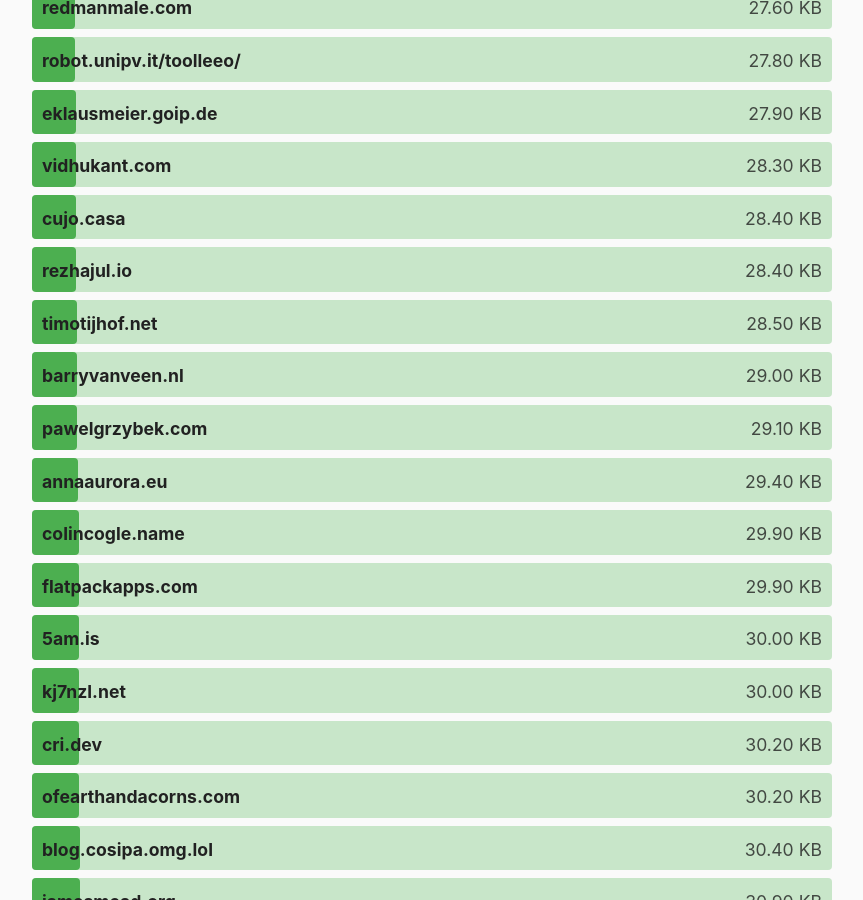
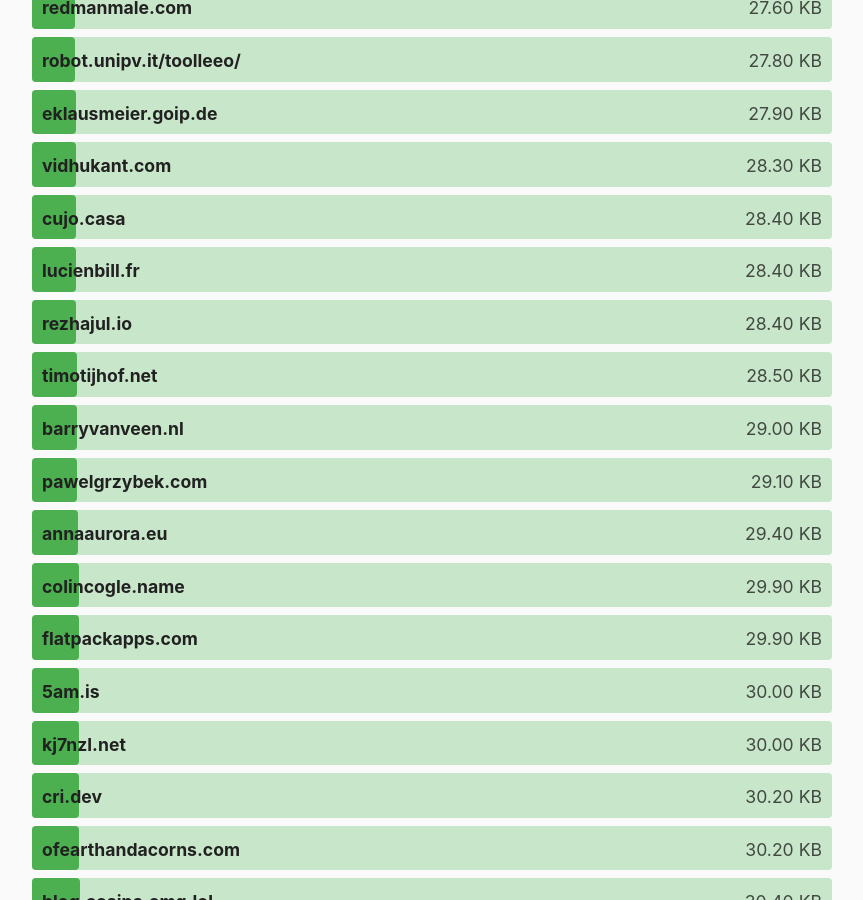
Before and after one commit to kevquirk/512kb.club, a Jekyll site: the page built from index.md, in a window 1280 px wide and 900 px high, scrolled down 10632 px. Shown: the whole window, without its empty margins (208-1071 px from the left). Built offline with Jekyll 4.4.1, drawn with Linux system fonts in a browser that asks for light colours; some of the changed text lies outside the part shown.

Commit message:
Update sites.yml - lucienbill.fr - smaller size

```diff
--- a/_data/sites.yml
+++ b/_data/sites.yml
@@ -1804,8 +1804,8 @@
 
 - domain: lucienbill.fr
   url: https://www.lucienbill.fr
-  size: 157
-  last_checked: 2022-05-15
+  size: 28.4
+  last_checked: 2023-11-05
 
 - domain: lukealexdavis.co.uk
   url: https://lukealexdavis.co.uk/
```
